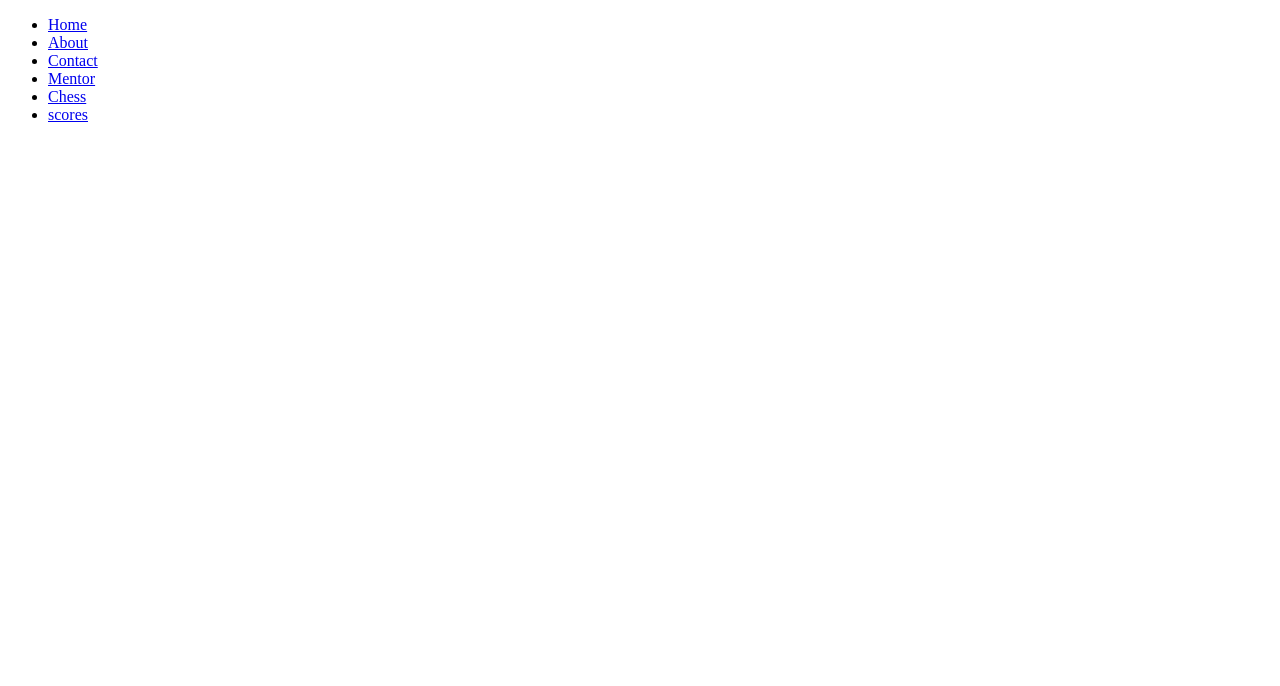
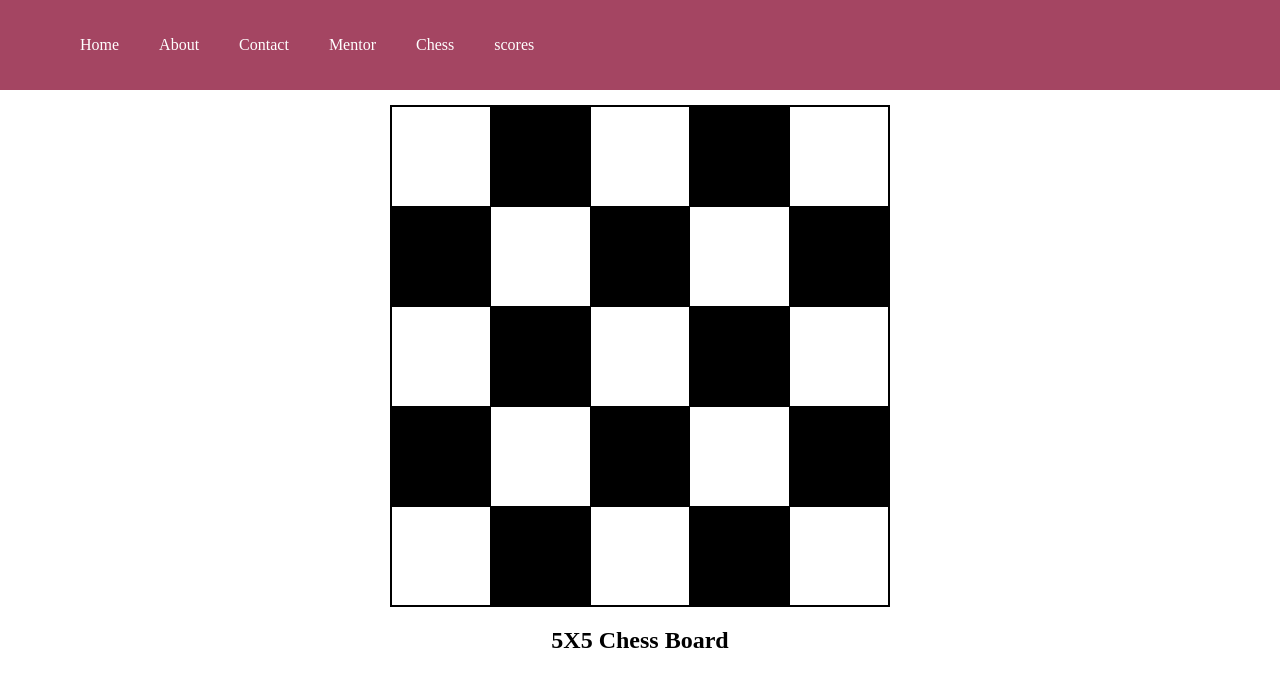
Before and after one commit to Inuaabdul/assingment-repo, a plain HTML site: page chess.html in a window 1280 px wide. Drawn offline with Linux system fonts and the light colour scheme.

Commit message:
chess page and css added

```diff
--- a/chess.html
+++ b/chess.html
@@ -4,6 +4,8 @@
 <head>
     <meta charset="UTF-8" />
     <meta name="viewport" content="width=device-width, initial-scale=1.0" />
+    <link rel="stylesheet" href="style/chess.css">
+    <link rel="stylesheet" href="style/header.css">
     <title>CHESS</title>
 </head>
 
@@ -33,6 +35,45 @@
             </ul>
         </nav>
     </header>
+
+    <table>
+        <tr class="row1">
+            <td></td>
+            <td></td>
+            <td></td>
+            <td></td>
+            <td></td>
+        </tr>
+        <tr class="row2">
+            <td></td>
+            <td></td>
+            <td></td>
+            <td></td>
+            <td></td>
+        </tr>
+        <tr class="row3">
+            <td></td>
+            <td></td>
+            <td></td>
+            <td></td>
+            <td></td>
+        </tr>
+        <tr class="row4">
+            <td></td>
+            <td></td>
+            <td></td>
+            <td></td>
+            <td></td>
+        </tr>
+        <tr class="row5">
+            <td></td>
+            <td></td>
+            <td></td>
+            <td></td>
+            <td></td>
+        </tr>
+    </table>
+    <h2>5X5 Chess Board</h2>
 </body>
 
 </html>
--- /dev/null
+++ b/style/about.css
@@ -0,0 +1,6 @@
+img {
+    width: 300px;
+    height: 300px;
+    margin: 50px 40px;
+    border-radius: 25px 0;
+}
--- /dev/null
+++ b/style/chess.css
@@ -0,0 +1,27 @@
+table {
+    width: 500px;
+    height: 500px;
+    border: 2px solid black;
+    margin: auto;
+    border-collapse: collapse;
+    background-color: white;
+    margin-top: 15px;
+}
+
+td {
+    width: 100px;
+    height: 100px;
+    border: 1px solid black;
+}
+
+.row1 :nth-child(2n),
+.row3 :nth-child(2n),
+.row5 :nth-child(2n),
+.row2 :nth-child(2n-1),
+.row4 :nth-child(2n-1) {
+    background-color: black;
+}
+
+h2 {
+    text-align: center;
+}
--- /dev/null
+++ b/style/contact.css
@@ -0,0 +1,62 @@
+main {
+    display: flex;
+    flex-direction: column;
+    align-items: center;
+    justify-content: center;
+    padding: 50px 60px;
+}
+
+form {
+    width: 500px;
+    height: auto;
+    border-radius: 10px;
+    -webkit-box-shadow: 6px 6px 151px 37px rgba(184, 181, 180, 1);
+    -moz-box-shadow: 6px 6px 151px 37px rgba(184, 181, 180, 1);
+    box-shadow: 6px 6px 151px 37px rgba(184, 181, 180, 1);
+    padding: 16px 32px;
+}
+
+form label {
+    font-size: 16px
+}
+
+form input,
+select,
+textarea,
+button {
+    width: 100%;
+    height: 40px;
+    border-radius: 5px;
+    margin: 5px 0px 15px;
+    padding: 0px 8px;
+}
+
+button {
+    border: none;
+    background-color: rgb(193, 49, 49);
+    color: white;
+    transition: 0.5s ease;
+}
+
+button:hover {
+    background-color: rgb(180, 98, 98);
+}
+
+textarea {
+    height: 150px;
+    padding: 10px;
+}
+
+div {
+    display: flex;
+    align-items: center;
+    justify-content: space-between;
+}
+
+h3 {
+    padding-left: 10px;
+}
+
+a {
+    padding-right: 10px
+}
--- /dev/null
+++ b/style/header.css
@@ -0,0 +1,37 @@
+* {
+    box-sizing: border-box;
+}
+
+body {
+    padding: 0;
+    margin: 0;
+}
+
+header {
+    background-color: rgb(164, 69, 98);
+    display: flex;
+    flex-direction: row;
+    align-items: center;
+    justify-content: space-between;
+    padding: 20px;
+    height: 90px;
+    width: 100%;
+    position: sticky;
+    top: 0;
+}
+
+ul {
+    display: flex;
+    flex-direction: row;
+    align-items: center;
+}
+
+ul li {
+    list-style: none;
+    padding: 20px;
+}
+
+li a {
+    text-decoration: none;
+    color: white;
+}
--- /dev/null
+++ b/style/index.css
@@ -0,0 +1,12 @@
+table {
+    margin-top: 25px;
+    border-collapse: collapse;
+}
+
+th {
+    background-color: rgb(232, 217, 222);
+}
+
+tr {
+    background-color: rgb(244, 234, 237);
+}
```
Also changed, not shown: about.html (+2 -0 lines), contact.html (+2 -0 lines), index.html (+4 -2 lines), mentor.html (+6 -4 lines), scores.html (+1 -0 lines), style/mentor.css (added, +13 -0 lines).
